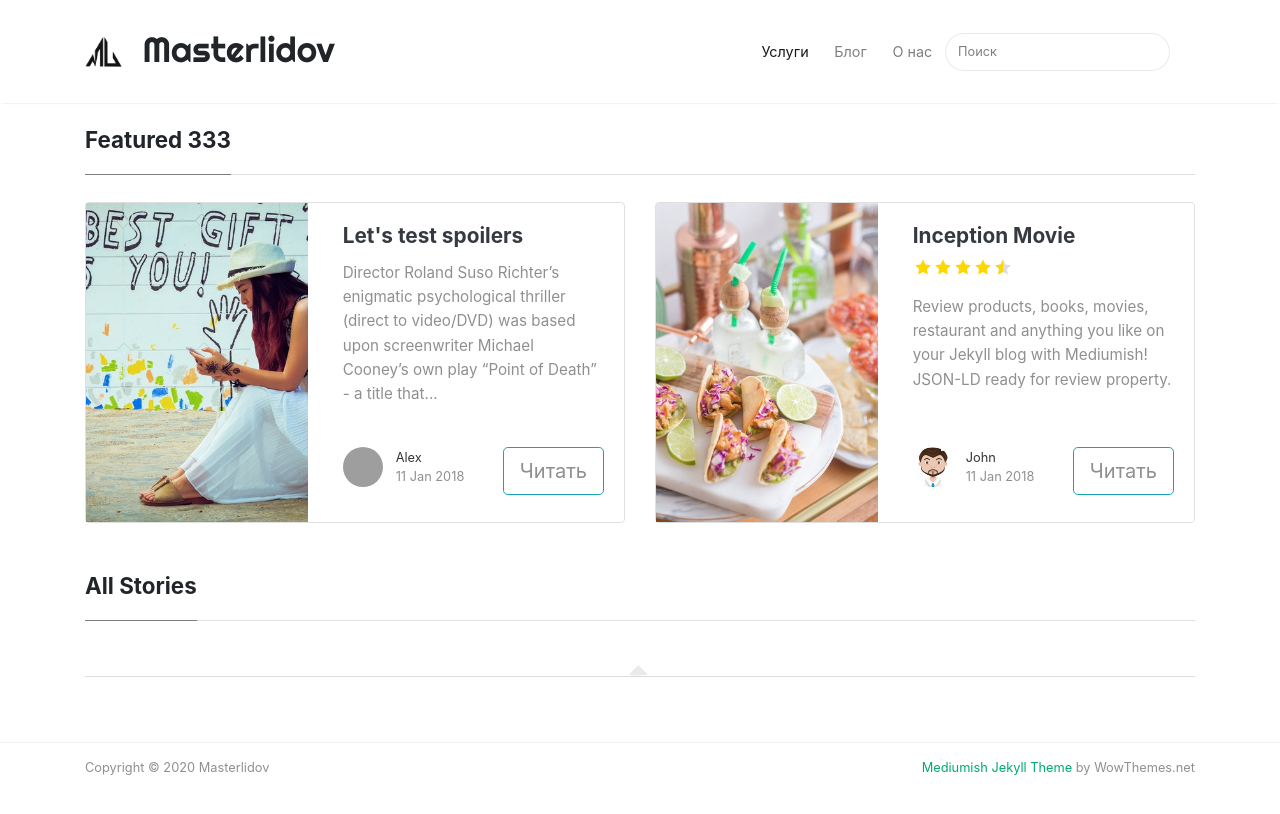
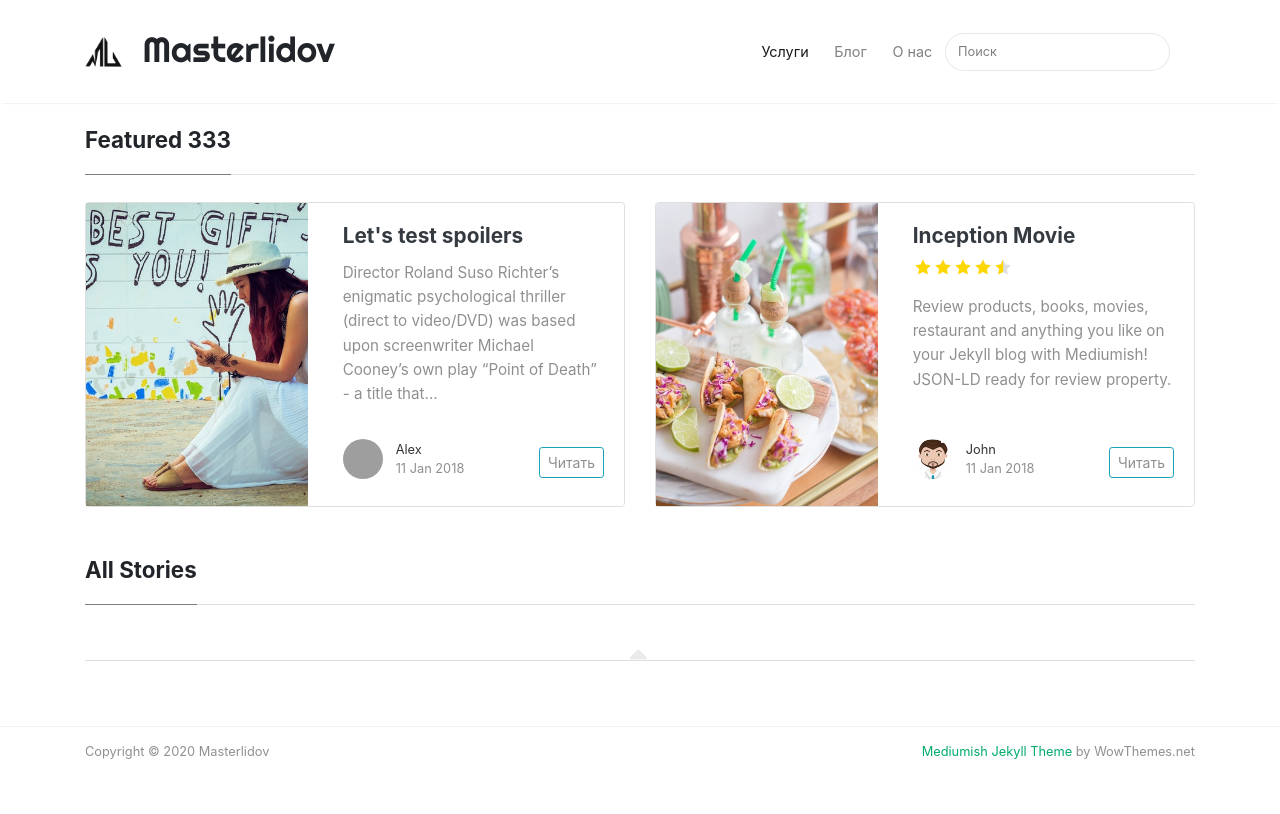
Before and after one commit to masterlidov/masterlidov.github.io, a Jekyll site: the page built from index.html, in a window 1280 px wide. Shown: the top 814 px of the page. Built offline with Jekyll 4.4.1, drawn with Linux system fonts in a browser that asks for light colours; nearby versions of some CDN libraries; grey boxes are pictures that could not be loaded.

Commit message:
Update featuredbox.html

```diff
--- a/_includes/featuredbox.html
+++ b/_includes/featuredbox.html
@@ -46,7 +46,7 @@
                                 {% endif %}
                                 <span class="post-date">{{ post.date | date_to_string }}</span>
                                 </span>
-                                <span class="post-read-more"><a class="btn btn-lg btn-block btn-outline-info" href="{{ site.baseurl }}{{ post.url }}" role="button">Читать</a></span>
+                                <span class="post-read-more"><a class="btn btn-lg btn-block btn-outline-info btn-sm" href="{{ site.baseurl }}{{ post.url }}" role="button">Читать</a></span>
                                 <div class="clearfix"></div>
                             </div>
                         </div>
```
